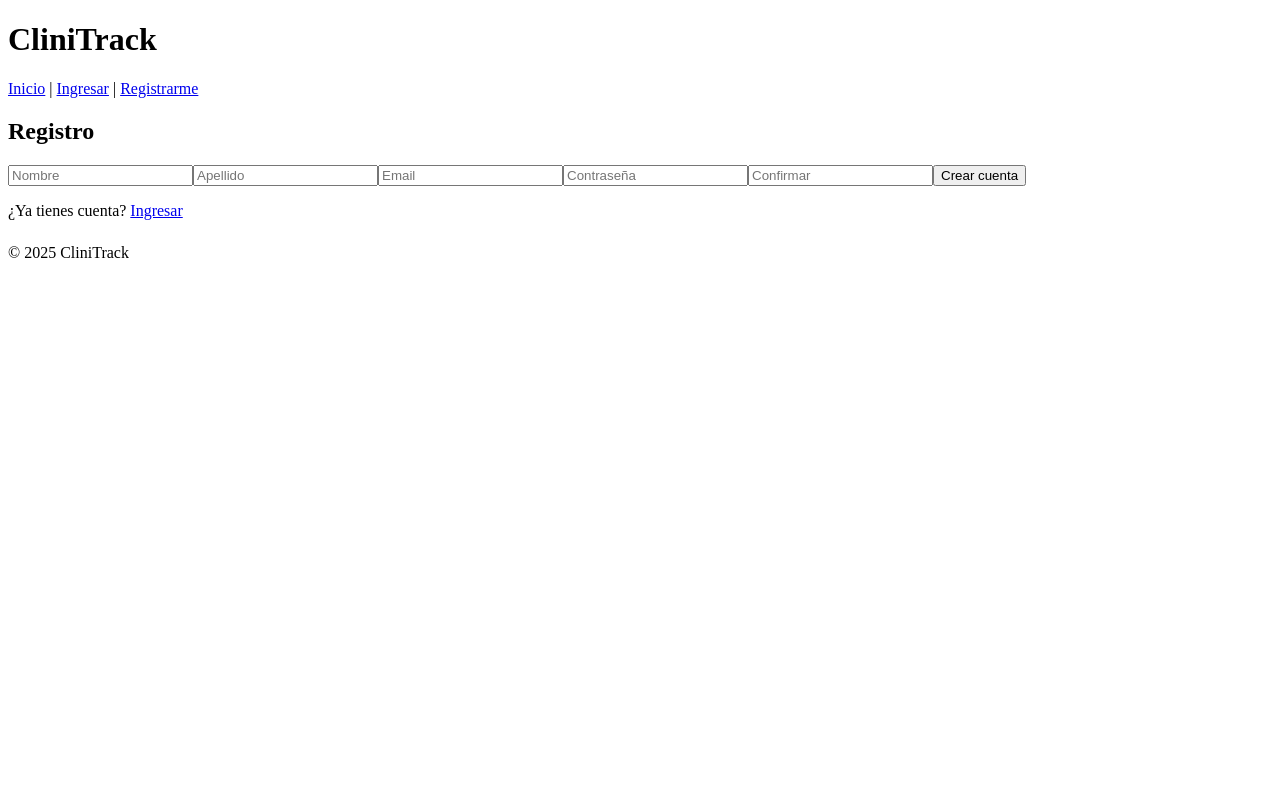
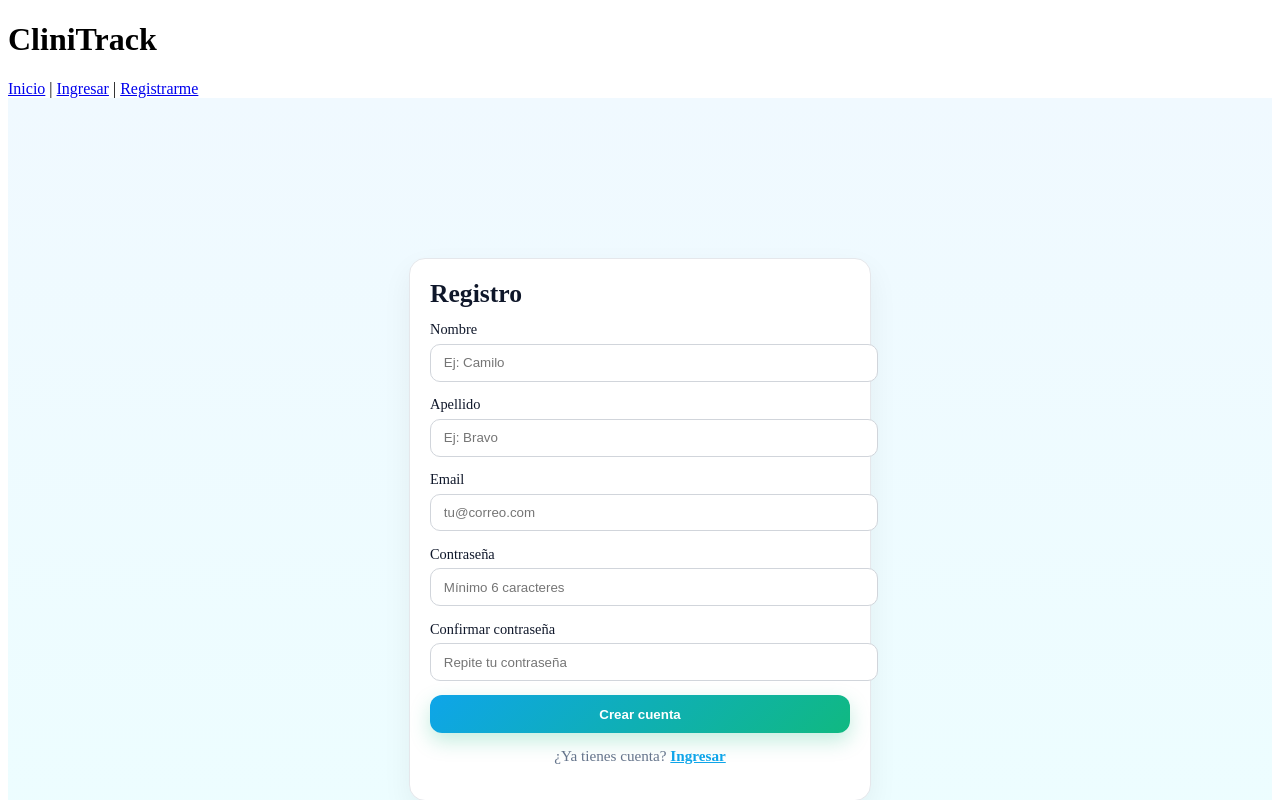
Before and after one commit to JordanSotoLizama/clinitrack, a Vue app in the folder apps/pacientes/: page /registro in a window 1280 px wide. Shown: the top 800 px of the page. Built offline with nearby package versions, Linux system fonts and the light colour scheme; no server answers; the HTML template or start-up script is replaced by a standard one.

Commit message:
feat(pacientes): registro frontend con validaciones + estilos (subida completa)

```diff
--- /dev/null
+++ b/apps/pacientes/src/services/auth.service.ts
@@ -0,0 +1,25 @@
+// apps/pacientes/src/services/auth.service.ts
+import { http } from './http'
+
+// Los datos que enviaremos al backend para registrar
+export type RegisterPayload = {
+  nombre: string
+  apellido: string
+  email: string
+  password: string
+}
+
+// Lo que esperas que te devuelva el backend (ajústalo si tu API devuelve otros campos)
+export type RegisterResponse = {
+  id?: string
+  email?: string
+  // agrega aquí más campos si tu backend los incluye (token, nombre, etc.)
+}
+
+/**
+ * Registra un paciente en el backend.
+ * IMPORTANTE: Ajusta la ruta '/auth/register' si tu API usa otra, por ejemplo '/pacientes/register'.
+ */
+export function registerPatient(payload: RegisterPayload) {
+  return http('/post', { method: 'POST', body: payload })
+}
--- /dev/null
+++ b/apps/pacientes/src/services/http.ts
@@ -0,0 +1,34 @@
+// apps/pacientes/src/services/http.ts
+
+// URL base de la API. Si no configuras nada en .env, usará http://localhost:3000/api
+const API_BASE = import.meta.env.VITE_API_URL ?? 'http://localhost:3000/api'
+
+type HttpOptions = {
+  method?: 'GET' | 'POST' | 'PUT' | 'PATCH' | 'DELETE'
+  body?: unknown
+  headers?: Record<string, string>
+}
+
+// Helper genérico para peticiones HTTP
+export async function http<T>(path: string, opts: HttpOptions = {}): Promise<T> {
+  const { method = 'GET', body, headers = {} } = opts
+
+  // Arma la URL final
+  const url = path.startsWith('http') ? path : `${API_BASE}${path}`
+
+  const res = await fetch(url, {
+    method,
+    headers: { 'Content-Type': 'application/json', ...headers },
+    body: body ? JSON.stringify(body) : undefined,
+    //credentials: 'include', // si usas cookies/sesión; si usas JWT puro puedes quitarlo
+  })
+
+  let data: any = null
+  try { data = await res.json() } catch { /* puede no venir cuerpo */ }
+
+  if (!res.ok) {
+    throw new Error(data?.message || `HTTP ${res.status}`)
+  }
+
+  return data as T
+}
--- a/apps/pacientes/src/views/public/RegisterView.vue
+++ b/apps/pacientes/src/views/public/RegisterView.vue
@@ -1,20 +1,274 @@
+<!-- apps/pacientes/src/views/paciente/RegisterView.vue -->
 <template>
   <PublicLayout>
-    <section>
-      <h2>Registro</h2>
-      <form>
-        <input placeholder="Nombre" />
-        <input placeholder="Apellido" />
-        <input placeholder="Email" />
-        <input type="password" placeholder="Contraseña" />
-        <input type="password" placeholder="Confirmar" />
-        <button type="button">Crear cuenta</button>
-      </form>
-      <p>¿Ya tienes cuenta? <router-link to="/login">Ingresar</router-link></p>
+    <section class="page">
+      <div class="card">
+        <h1 class="title">Registro</h1>
+        <p v-if="DEMO" class="demo">Modo demo: se simula la creación de la cuenta.</p>
+
+        <form @submit.prevent="onSubmit" novalidate class="form">
+          <!-- Nombre -->
+          <div class="field">
+            <label>Nombre</label>
+            <input
+              v-model.trim="form.nombre"
+              @blur="touched.nombre = true"
+              type="text"
+              class="input"
+              :class="{ 'is-error': touched.nombre && errors.nombre }"
+              placeholder="Ej: Camilo"
+              autocomplete="given-name"
+            />
+            <small v-if="touched.nombre && errors.nombre" class="msg error">{{ errors.nombre }}</small>
+          </div>
+
+          <!-- Apellido -->
+          <div class="field">
+            <label>Apellido</label>
+            <input
+              v-model.trim="form.apellido"
+              @blur="touched.apellido = true"
+              type="text"
+              class="input"
+              :class="{ 'is-error': touched.apellido && errors.apellido }"
+              placeholder="Ej: Bravo"
+              autocomplete="family-name"
+            />
+            <small v-if="touched.apellido && errors.apellido" class="msg error">{{ errors.apellido }}</small>
+          </div>
+
+          <!-- Email -->
+          <div class="field">
+            <label>Email</label>
+            <input
+              v-model.trim="form.email"
+              @blur="touched.email = true"
+              type="email"
+              class="input"
+              :class="{ 'is-error': touched.email && errors.email }"
+              placeholder="tu@correo.com"
+              autocomplete="email"
+            />
+            <small v-if="touched.email && errors.email" class="msg error">{{ errors.email }}</small>
+          </div>
+
+          <!-- Contraseña -->
+          <div class="field">
+            <label>Contraseña</label>
+            <input
+              v-model="form.password"
+              @blur="touched.password = true"
+              type="password"
+              class="input"
+              :class="{ 'is-error': touched.password && errors.password }"
+              placeholder="Mínimo 6 caracteres"
+              autocomplete="new-password"
+            />
+            <small v-if="touched.password && errors.password" class="msg error">{{ errors.password }}</small>
+          </div>
+
+          <!-- Confirmar -->
+          <div class="field">
+            <label>Confirmar contraseña</label>
+            <input
+              v-model="form.confirm"
+              @blur="touched.confirm = true"
+              type="password"
+              class="input"
+              :class="{ 'is-error': touched.confirm && errors.confirm }"
+              placeholder="Repite tu contraseña"
+              autocomplete="new-password"
+            />
+            <small v-if="touched.confirm && errors.confirm" class="msg error">{{ errors.confirm }}</small>
+          </div>
+
+          <button type="submit" class="btn" :disabled="submitting">
+            {{ submitting ? 'Creando…' : 'Crear cuenta' }}
+          </button>
+
+          <p v-if="serverError" class="alert error">{{ serverError }}</p>
+          <p v-if="okMsg" class="alert success">{{ okMsg }}</p>
+
+          <p class="foot">
+            ¿Ya tienes cuenta?
+            <router-link to="/login">Ingresar</router-link>
+          </p>
+        </form>
+      </div>
     </section>
   </PublicLayout>
 </template>
 
 <script setup lang="ts">
+import { reactive, ref, watch } from 'vue'
 import PublicLayout from '../../layouts/PublicLayout.vue'
+import { registerPatient } from '../../services/auth.service'
+
+const DEMO = import.meta.env.VITE_DEMO === '1'
+
+type Form = { nombre: string; apellido: string; email: string; password: string; confirm: string }
+
+const form = reactive<Form>({ nombre: '', apellido: '', email: '', password: '', confirm: '' })
+
+const touched = reactive<Record<keyof Form, boolean>>({
+  nombre: false, apellido: false, email: false, password: false, confirm: false
+})
+
+const errors = reactive<Record<keyof Form, string>>({
+  nombre: '', apellido: '', email: '', password: '', confirm: ''
+})
+
+const submitting = ref(false)
+const serverError = ref('')
+const okMsg = ref('')
+
+const emailRe = /^[^\s@]+@[^\s@]+\.[^\s@]{2,}$/
+function validate () {
+  errors.nombre = form.nombre.length < 2 ? 'Ingresa tu nombre (mín. 2).' : ''
+  errors.apellido = form.apellido.length < 2 ? 'Ingresa tu apellido (mín. 2).' : ''
+  errors.email = emailRe.test(form.email) ? '' : 'Correo electrónico inválido.'
+  errors.password = form.password.length < 6 ? 'La contraseña debe tener al menos 6 caracteres.' : ''
+  errors.confirm = form.confirm !== form.password ? 'Las contraseñas no coinciden.' : ''
+}
+watch(form, validate, { deep: true, immediate: true })
+
+async function onSubmit () {
+  Object.keys(touched).forEach(k => (touched[k as keyof Form] = true))
+  validate()
+  if (Object.values(errors).some(e => e)) return
+
+  serverError.value = ''
+  okMsg.value = ''
+  submitting.value = true
+
+  try {
+    await registerPatient({
+      nombre: form.nombre,
+      apellido: form.apellido,
+      email: form.email,
+      password: form.password
+    })
+    okMsg.value = 'Cuenta creada con éxito.'
+  } catch (e: any) {
+    serverError.value = e?.message || 'No se pudo crear la cuenta.'
+  } finally {
+    submitting.value = false
+  }
+}
 </script>
+
+<style scoped>
+/* Paleta CliniTrack: azul/verde suave */
+.page {
+  --primary: #0ea5e9;   /* azul cielo */
+  --secondary: #10b981; /* verde esmeralda */
+  --text: #0f172a;
+  --muted: #64748b;
+  background: linear-gradient(180deg, #f0f9ff 0%, #ecfeff 100%);
+  min-height: 100dvh;
+  display: grid;
+  place-items: center;
+  padding: 2rem 1rem;
+}
+
+.card {
+  width: 100%;
+  max-width: 420px;
+  background: #ffffff;
+  border: 1px solid #e5e7eb;
+  border-radius: 16px;
+  padding: 1.25rem;
+  box-shadow: 0 12px 30px rgba(2, 6, 23, 0.06);
+}
+
+.title {
+  font-size: 1.6rem;
+  font-weight: 700;
+  color: var(--text);
+  margin: 0 0 .75rem 0;
+}
+
+.demo {
+  font-size: .9rem;
+  color: var(--muted);
+  margin: -0.25rem 0 .75rem 0;
+}
+
+.form { margin-top: .25rem; }
+
+.field { margin-bottom: .9rem; }
+
+label {
+  display: block;
+  font-size: .9rem;
+  color: var(--text);
+  margin-bottom: .35rem;
+}
+
+.input {
+  width: 100%;
+  padding: .65rem .8rem;
+  border: 1px solid #d1d5db;
+  border-radius: 10px;
+  outline: none;
+  transition: border-color .15s, box-shadow .15s, background .15s;
+  background: #fff;
+}
+.input:focus {
+  border-color: var(--primary);
+  box-shadow: 0 0 0 3px rgba(14,165,233,.18);
+}
+.input.is-error {
+  border-color: #ef4444;
+  box-shadow: 0 0 0 3px rgba(239,68,68,.12);
+}
+
+.msg {
+  display: block;
+  margin-top: .35rem;
+  font-size: .85rem;
+}
+.msg.error { color: #b91c1c; }
+
+.btn {
+  width: 100%;
+  padding: .7rem .9rem;
+  border: none;
+  border-radius: 12px;
+  font-weight: 700;
+  color: #fff;
+  cursor: pointer;
+  background: linear-gradient(135deg, var(--primary), var(--secondary));
+  box-shadow: 0 8px 20px rgba(16,185,129,.25);
+  transition: transform .05s ease, box-shadow .2s ease, opacity .2s ease;
+}
+.btn:hover { transform: translateY(-1px); }
+.btn:active { transform: translateY(0); }
+.btn:disabled { opacity: .6; cursor: default; }
+
+.alert {
+  text-align: center;
+  padding: .6rem .8rem;
+  border-radius: 10px;
+  margin-top: .8rem;
+  font-weight: 600;
+}
+.alert.error {
+  color: #7f1d1d;
+  background: #fee2e2;
+  border: 1px solid #fecaca;
+}
+.alert.success {
+  color: #064e3b;
+  background: #d1fae5;
+  border: 1px solid #a7f3d0;
+}
+
+.foot {
+  margin-top: .9rem;
+  font-size: .95rem;
+  color: var(--muted);
+  text-align: center;
+}
+.foot a { color: var(--primary); font-weight: 700; }
+</style>
```
